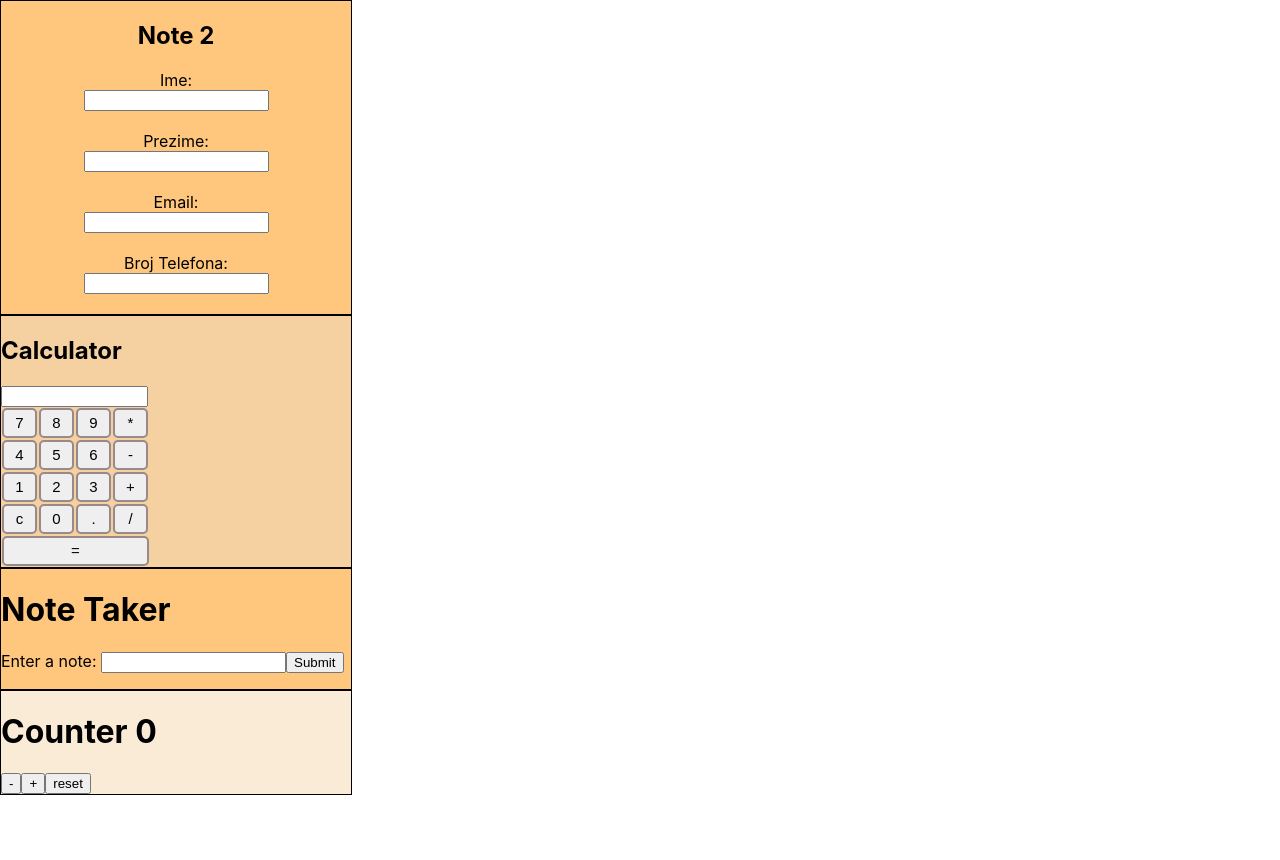
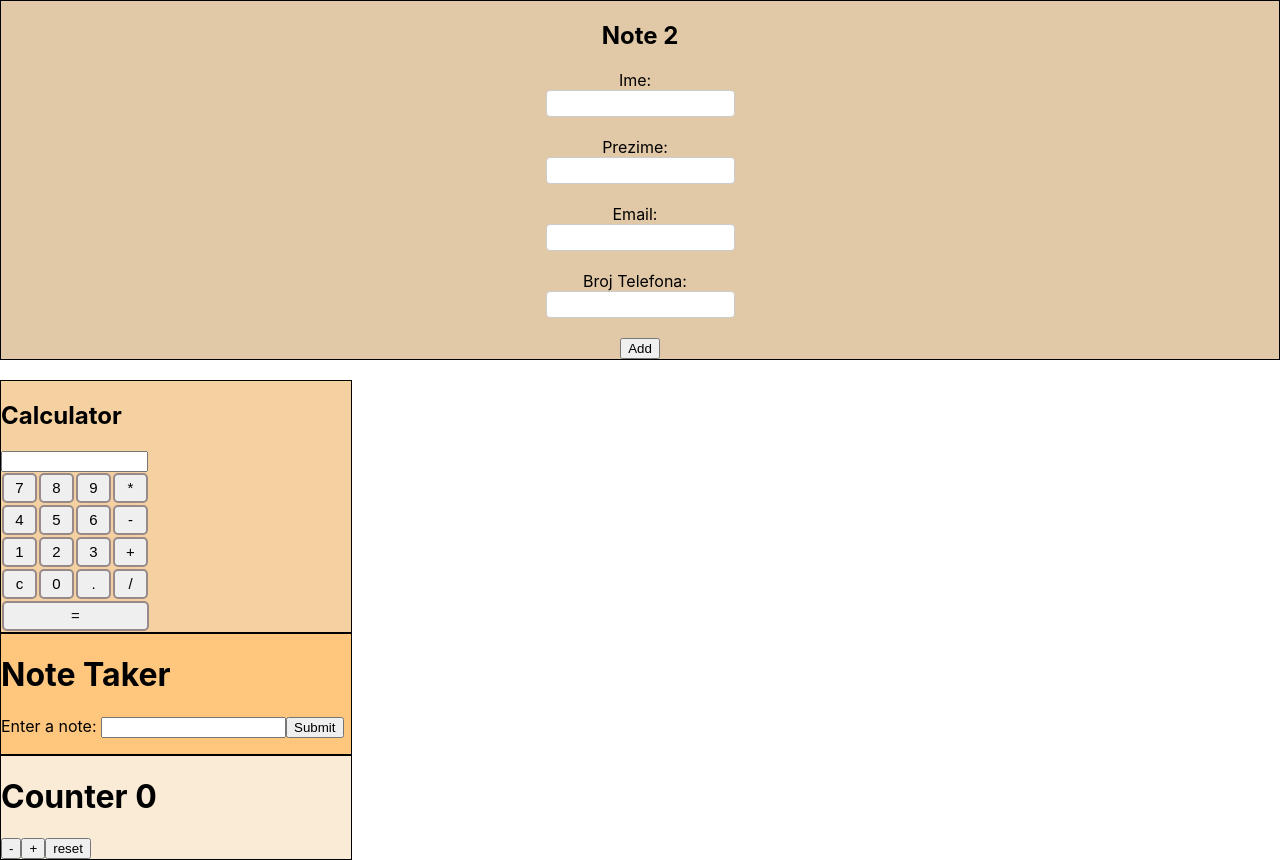
Before and after one commit to bokigolic/react-practice, a React (Create React App) app: page / in a window 1280 px wide. Before the commit the page ends 800 px from the top, so only its background shows below. Built offline with nearby package versions, Linux system fonts and the light colour scheme.

Commit message:
add onchange funcionality

```diff
--- a/src/App.css
+++ b/src/App.css
@@ -1,6 +1,4 @@
-
-
-.counter{
+.counter {
 
   border: 1px solid black;
   width: 350px;
@@ -8,21 +6,22 @@
   background-color: antiquewhite;
 }
 
-.note{
+.note {
   border: 1px solid black;
   width: 350px;
   height: auto;
   background-color: rgb(255, 199, 125);
 }
 
-.calculator{
+.calculator {
   border: 1px solid black;
   width: 350px;
   height: auto;
   background-color: rgb(245, 208, 161);
 
 }
-.calculator button{
+
+.calculator button {
   width: 35px;
   height: 30px;
   align-items: center;
@@ -34,24 +33,37 @@
   border-radius: 5px;
 }
 
-.calculator input{
+.calculator input {
   width: 139px;
 }
 
-.calculator .jednako{
+.calculator .jednako {
   width: 147px;
 }
 
-.note-dva{
+.note-dva {
   border: 1px solid black;
-  width: 350px;
+  width: auto;
   height: auto;
-  background-color: rgb(255, 199, 125);
+  background-color: rgb(225, 200, 167);
+  display: flex;
+  flex-direction: column;
   align-items: center;
-  display: flex;
-  justify-content: space-around;
-  flex-direction: column;
+  justify-content: space-between;
+  margin-bottom: 20px;
 }
 
-.note-dva label{
+.note-dva label {
+  flex-basis: 30%;
+  text-align: right;
+  padding-right: 10px;
+  margin-bottom: 0;
+
 }
+
+.note-dva input {
+  flex-basis: 70%;
+  padding: 5px;
+  border-radius: 4px;
+  border: 1px solid #ccc;
+}
--- a/src/component/Note2.js
+++ b/src/component/Note2.js
@@ -1,15 +1,49 @@
+import { useState } from "react"
+
 const Note2 = () => {
+
+  const handleChange = () => {
+
+  }
+
+  const [zaInput, setZaInput] = useState({
+    ime: "",
+    prezime: "",
+    email: "",
+    telefon: ""
+  })
   return (
     <div className="note-dva">
       <h2>Note 2</h2>
       <label>Ime: </label>
-      <input /> <br />
+      <input
+        type="text"
+        name="ime"
+        value={zaInput.ime}
+        onChange={handleChange}
+      /> <br />
       <label>Prezime: </label>
-      <input /> <br />
+      <input
+        type="text"
+        name="prezime"
+        value={zaInput.prezime}
+        onChange={handleChange}
+      /> <br />
       <label>Email: </label>
-      <input /> <br />
+      <input
+        type="text"
+        name="email"
+        value={zaInput.email}
+        onChange={handleChange}
+      /> <br />
       <label>Broj Telefona: </label>
-      <input /> <br />
+      <input
+        type="text"
+        name="telefon"
+        value={zaInput.telefon}
+        onChange={handleChange}
+      /> <br />
+      <button type="button">Add</button>
     </div>
   )
 }
```
